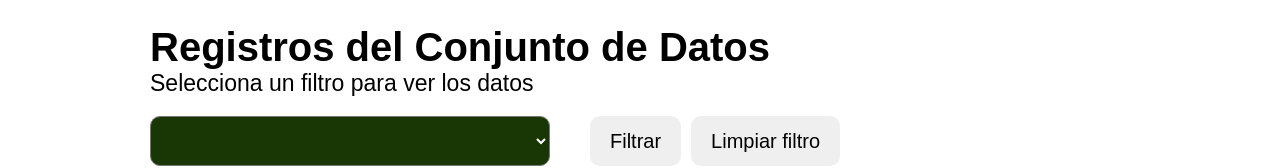
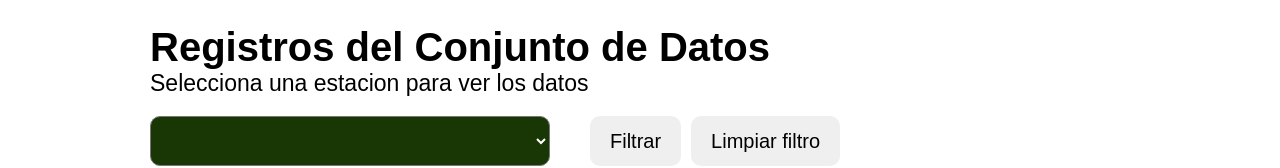
Before and after one commit to JuanManuel-LC/Cali-Lluviosa, a plain HTML site: page index.html in a window 1280 px wide. Shown: the part 2301-2469 px from the top of the page. Drawn offline with Linux system fonts and the light colour scheme; no server answers; a web font is replaced by a local one.

Commit message:
modificacion palabra estacion

```diff
--- a/index.html
+++ b/index.html
@@ -104,7 +104,7 @@
             <div class="texto-datos">
                 <h2>Registros del Conjunto de Datos</h2>
 
-                <p>Selecciona un filtro para ver los datos</p>
+                <p>Selecciona una estacion para ver los datos</p>
             </div>
 
             <div class="botones">
```
